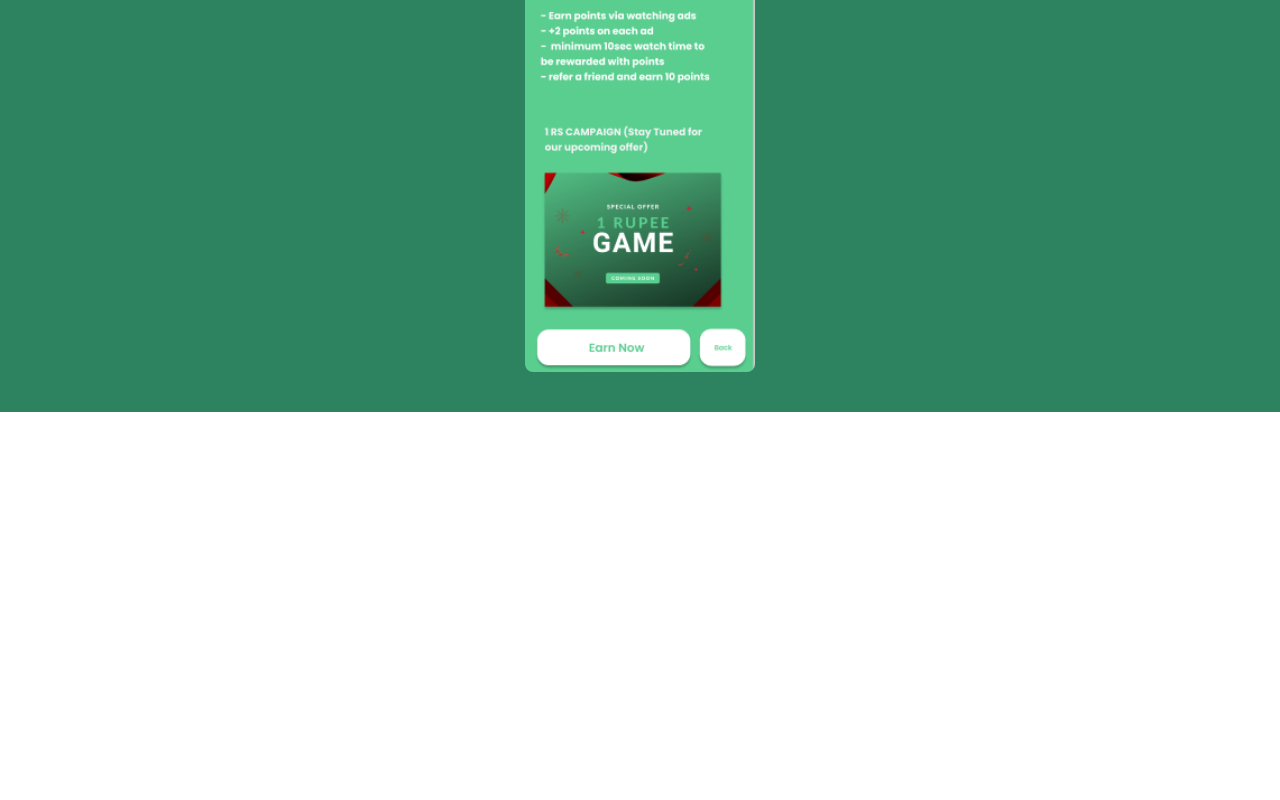
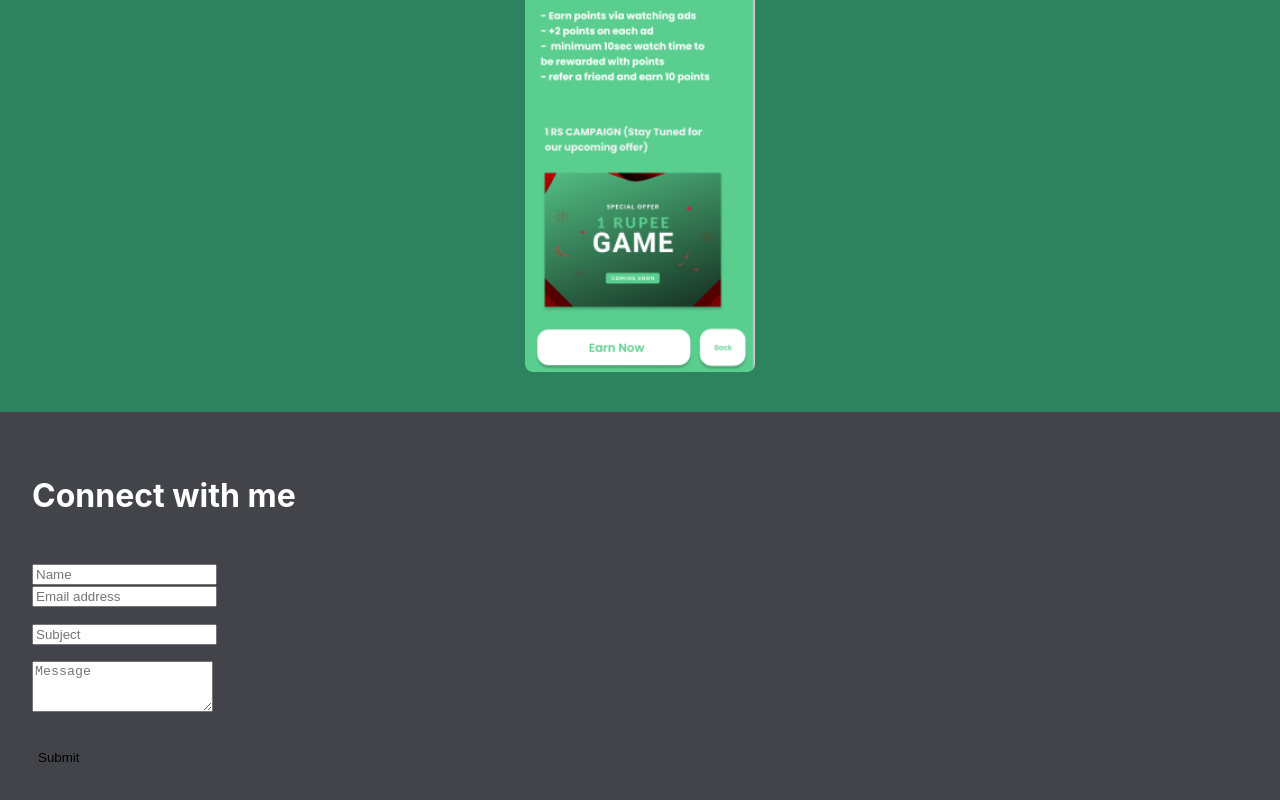
Before and after one commit to Muddabirchohan/react-portfolio, a React (Create React App) app: page / in a window 1280 px wide. Shown: the part 5365-6165 px from the top of the page. Before the commit the page ends 5777 px from the top, so only its background shows below. Built offline with nearby package versions, Linux system fonts and the light colour scheme; the HTML template or start-up script is replaced by a standard one.

Commit message:
emailjs integration functionality only

```diff
--- a/package.json
+++ b/package.json
@@ -3,6 +3,7 @@
   "version": "0.1.0",
   "private": true,
   "dependencies": {
+    "@emailjs/browser": "^4.3.3",
     "@react-icons/all-files": "^4.1.0",
     "@testing-library/jest-dom": "^5.16.5",
     "@testing-library/react": "^13.4.0",
@@ -12,6 +13,7 @@
     "react": "^18.2.0",
     "react-code-blocks": "^0.1.6",
     "react-dom": "^18.2.0",
+    "react-hook-form": "^7.51.4",
     "react-intersection-observer": "^9.10.2",
     "react-router-dom": "^6.11.1",
     "react-scripts": "5.0.1",
--- /dev/null
+++ b/src/components/Contact/Contact.jsx
@@ -0,0 +1,134 @@
+import { useForm } from 'react-hook-form';
+import emailjs from '@emailjs/browser';
+
+
+const ContactForm = () => {
+  const {
+    register,
+    handleSubmit,
+    reset,
+    formState: { errors }
+  } = useForm();
+
+    const onSubmit = async (data) => {
+        const { name, email, subject, message } = data;
+        try {
+          const templateParams = {
+            name,
+            email,
+            subject,
+            message
+          };
+          await emailjs.send(
+            process.env.REACT_APP_SERVICEID,
+            process.env.REACT_APP_TEMPLATEID,
+            templateParams,
+            process.env.REACT_APP_PUBLICKEY
+          );
+          reset();
+        } catch (e) {
+          console.log(e);
+        }
+      };
+
+
+  return (
+    <div className='ContactForm'>
+      <div className='container'>
+        <div className='row'>
+          <div className='col-12 text-center'>
+            <div className='contactForm'>
+
+            <h3> Connect with me </h3>
+
+              <form id='contact-form' onSubmit={handleSubmit(onSubmit)} noValidate>
+                {/* Row 1 of form */}
+                <div className='row formRow'>
+                  <div className='col-6'>
+                    <input
+                      type='text'
+                      name='name'
+                      {...register('name', {
+                        required: { value: true, message: 'Please enter your name' },
+                        maxLength: {
+                          value: 30,
+                          message: 'Please use 30 characters or less'
+                        }
+                      })}
+                      className='form-control formInput'
+                      placeholder='Name'
+                    ></input>
+                    {errors.name && <span className='errorMessage'>{errors.name.message}</span>}
+                  </div>
+                  <div className='col-6'>
+                    <input
+                      type='email'
+                      name='email'
+                      {...register('email', {
+                        required: true,
+                        pattern: /^[a-zA-Z0-9.!#$%&’*+/=?^_`{|}~-]+@[a-zA-Z0-9-]+(?:\.[a-zA-Z0-9-]+)*$/
+                      })}
+                      className='form-control formInput'
+                      placeholder='Email address'
+                    ></input>
+                    {errors.email && (
+                      <span className='errorMessage'>Please enter a valid email address</span>
+                    )}
+                  </div>
+                </div>
+                {/* Row 2 of form */}
+                <div className='row formRow'>
+                  <div className='col'>
+                    <input
+                      type='text'
+                      name='subject'
+                      {...register('subject', {
+                        required: { value: true, message: 'Please enter a subject' },
+                        maxLength: {
+                          value: 75,
+                          message: 'Subject cannot exceed 75 characters'
+                        }
+                      })}
+                      className='form-control formInput'
+                      placeholder='Subject'
+                    ></input>
+                    {errors.subject && (
+                      <span className='errorMessage'>{errors.subject.message}</span>
+                    )}
+                  </div>
+                </div>
+                {/* Row 3 of form */}
+                <div className='row formRow'>
+                  <div className='col'>
+                    <textarea
+                      rows={3}
+                      name='message'
+                      {...register('message', {
+                        required: true
+                      })}
+                      className='form-control formInput'
+                      placeholder='Message'
+                    ></textarea>
+                    {errors.message && <span className='errorMessage'>Please enter a message</span>}
+                  </div>
+
+                </div>
+
+                {/* <div className='row formRow'>
+                  <div className='col'> */}
+                <button className='submit-btn' type='submit'>
+                  Submit
+                </button>
+                {/* </div>
+                </div> */}
+
+              </form>
+            </div>
+          </div>
+        </div>
+      </div>
+    </div>
+  );
+};
+
+export default ContactForm;
--- a/src/components/Footer/Footer.jsx
+++ b/src/components/Footer/Footer.jsx
@@ -1,5 +1,6 @@
 import React from 'react';
 import "./Footer.scss";
+import ContactForm from '../Contact/Contact';
 
 export default function Footer() {
 
@@ -36,6 +37,10 @@
   </div>
 </div>
 
+<div className='contact' id='contact' >
+        <ContactForm />
+      </div>
+
 
     </div>
   )
--- a/src/components/Header/Header.jsx
+++ b/src/components/Header/Header.jsx
@@ -35,6 +35,7 @@
     };
 
     const observer = new IntersectionObserver(observerCallback, observerOptions);
+
     Object.values(sectionRefs).forEach((ref) => {
       if (ref.current) {
         observer.observe(ref.current);
@@ -44,7 +45,6 @@
     return () => observer.disconnect();
   }, []);
 
-  console.log("Active section:", activeSection);
 
 
 
--- a/src/components/MainSection/MainSection.jsx
+++ b/src/components/MainSection/MainSection.jsx
@@ -11,6 +11,7 @@
 import Footer from '../Footer/Footer';
 import { AppLoader } from '../Loader/AppLoader';
 import { FaArrowUp } from "@react-icons/all-files/fa/FaArrowUp";
+import ContactForm from '../Contact/Contact';
 
 
 function MainSection({ theme, changeTheme }) {
@@ -46,6 +47,7 @@
     home: useRef(null),
     story: useRef(null),
     projects: useRef(null),
+    contacts: useRef(null)
   };
 
 
@@ -179,6 +181,12 @@
 
 
 
+      <div className='contact' id='contact' ref={sectionRefs.contacts}>
+        <ContactForm />
+      </div>
+
+
+      {/* <Footer/> */}
 
     </>
   )
--- a/src/components/MainSection/MainSection.scss
+++ b/src/components/MainSection/MainSection.scss
@@ -122,6 +122,29 @@
     }
 
 }
+
+.contact {
+    // margin-top: 125rem;
+    background-color: #424449;
+    padding: 2rem;
+
+}
+
+.ContactForm {
+    h3{
+        color: white;
+        font-size: 32px;
+        padding-bottom: 1rem;
+    }
+}
+
+
+.formRow {
+    padding-bottom: 1rem;
+
+
+}
+
 
 
 @media screen and (max-width: 512px) and (min-width: 320px) {
--- a/src/components/Navigation/MenuItem.jsx
+++ b/src/components/Navigation/MenuItem.jsx
@@ -1,5 +1,8 @@
 import * as React from "react";
 import { motion } from "framer-motion";
+import { FaHome } from "@react-icons/all-files/fa/FaHome";
+import { FaCode } from "@react-icons/all-files/fa/FaCode";
+import { FaFolderOpen } from "@react-icons/all-files/fa/FaFolderOpen";
 
 const variants = {
     open: {
@@ -35,14 +38,37 @@
 
     }
 
-    const style = { border: `2px solid ${colors[index]}` };
+    const style = {
+        border: `2px solid ${colors[index]}`,
+
+        display: "flex",
+        justifyContent: "center",
+        alignItems: "center"
+    };
     return (
         <motion.li
             variants={variants}
             whileHover={{ scale: 1.1 }}
             whileTap={{ scale: 0.95 }}
         >
-            <div className="icon-placeholder" style={style} >  </div>
+            <div
+                className="icon-placeholder"
+                style={style}
+            >
+
+                {item == "Tech Stack" ?
+
+                    <FaCode size={22} color={colors[index]} />
+                    :
+                    item == "Projects"
+                        ?
+
+                        <FaFolderOpen size={22} color={colors[index]} /> :
+
+                        <FaHome size={22} color={colors[index]} />
+                }
+
+            </div>
             <div className="text-placeholder" style={style} onClick={() => toggle(
                 item == "Tech Stack" ?
 
--- a/src/components/Navigation/RootHamburgder.jsx
+++ b/src/components/Navigation/RootHamburgder.jsx
@@ -4,6 +4,7 @@
 import { useDimensions } from "./useDimension";
 import { MenuToggle } from "./MenuToggle";
 import { Navigation } from "./Navigation";
+
 
 const sidebar = {
   open: (height = 1000) => ({
--- a/src/components/Navigation/styles.css
+++ b/src/components/Navigation/styles.css
@@ -34,9 +34,9 @@
   -moz-user-select: none;
   -ms-user-select: none;
   cursor: pointer;
-  position: absolute;
+  /* position: absolute;
   top: 18px;
-  left: 15px;
+  left: 15px; */
   width: 50px;
   height: 50px;
   border-radius: 50%;
--- a/src/pages/projects/Projects.scss
+++ b/src/pages/projects/Projects.scss
@@ -1,6 +1,6 @@
-.projectsContainer {
-    height: 100vh;
-}
+// .projectsContainer {
+//     height: 100vh;
+// }
 
 
 .imagesContainer {
@@ -34,7 +34,7 @@
             display: flex;
             justify-content: center;
             align-items: center;
-            margin-top: 6.5rem;
+                            margin-top: 6.5rem;
 
         }
 
```
Also changed, not shown: 2 other files (tests, documents, lock files or other folders).
